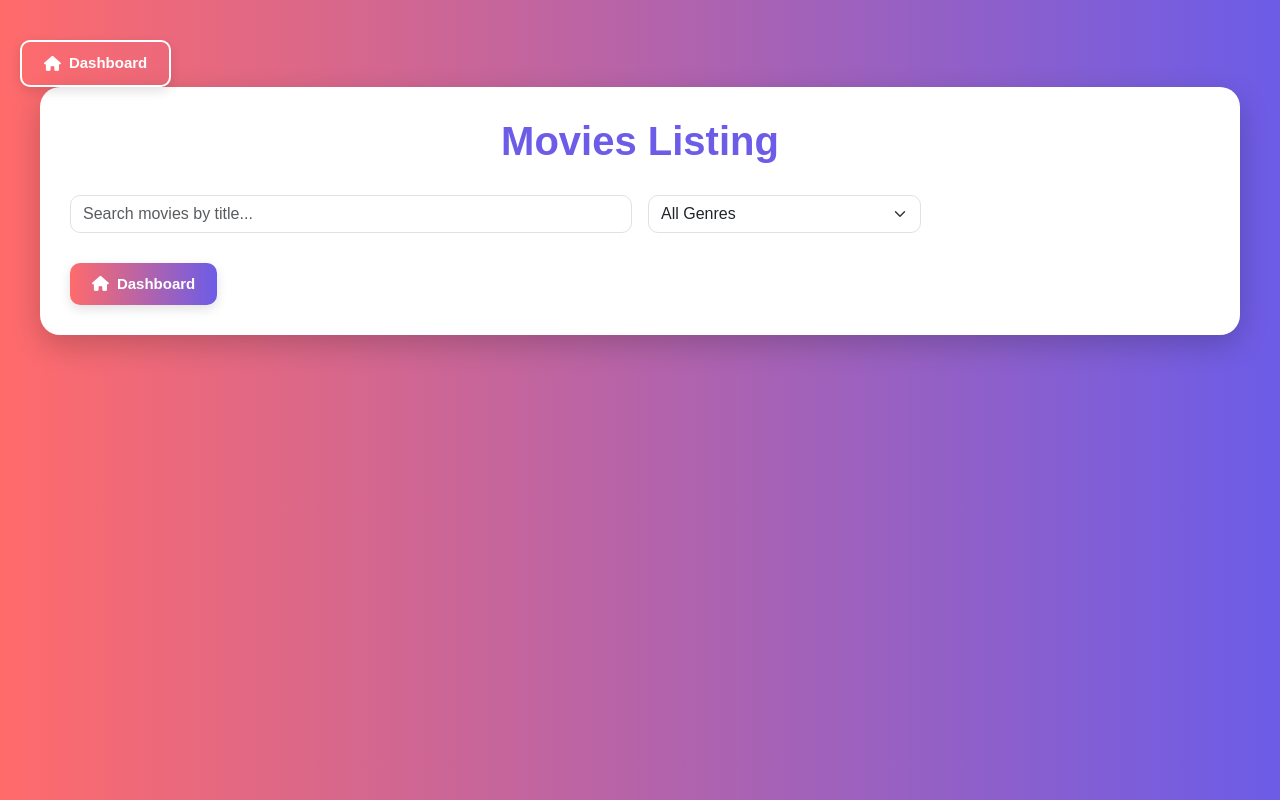
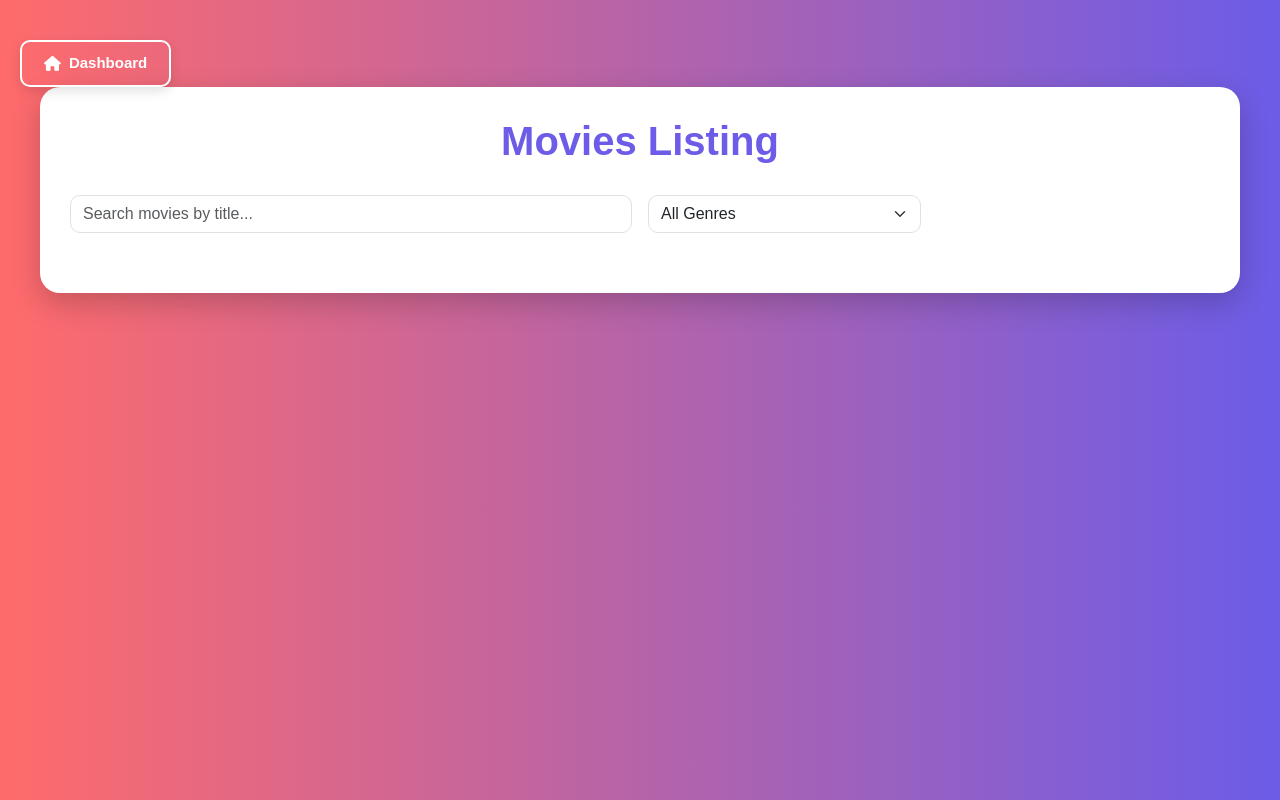
Before and after one commit to nahiannn/Smart-Ticket-, a PHP site: page /ticket/Movies.php in a window 1280 px wide. Run offline with PHP 8.4, Linux system fonts and the light colour scheme; data that the repository does not hold is empty.

Commit message:
Updated movies view and ticket processing logic

```diff
--- a/ticket/Movies.php
+++ b/ticket/Movies.php
@@ -200,22 +200,6 @@ $movies = $stmt->fetchAll(PDO::FETCH_ASSOC);
 </script>
 
 <script src="https://cdn.jsdelivr.net/npm/bootstrap@5.3.0/dist/js/bootstrap.bundle.min.js"></script>
- <a href="../dashboard.php" style="
-          display: inline-flex;
-          align-items: center;
-          gap: 8px;
-          padding: 10px 22px;
-          background: linear-gradient(to right, #ff6b6b, #6c5ce7);
-          color: #fff;
-          text-decoration: none;
-          border: none;
-          border-radius: 10px;
-          font-weight: 600;
-          font-size: 15px;
-          box-shadow: 0 4px 12px rgba(0, 0, 0, 0.12);
-          transition: all 0.3s ease;
-      ">
-        <i class="fas fa-home"></i> Dashboard
-      </a>
+
 </body>
 </html>
```
Also changed, not shown: ticket/ticket.php (+18 -10 lines).
